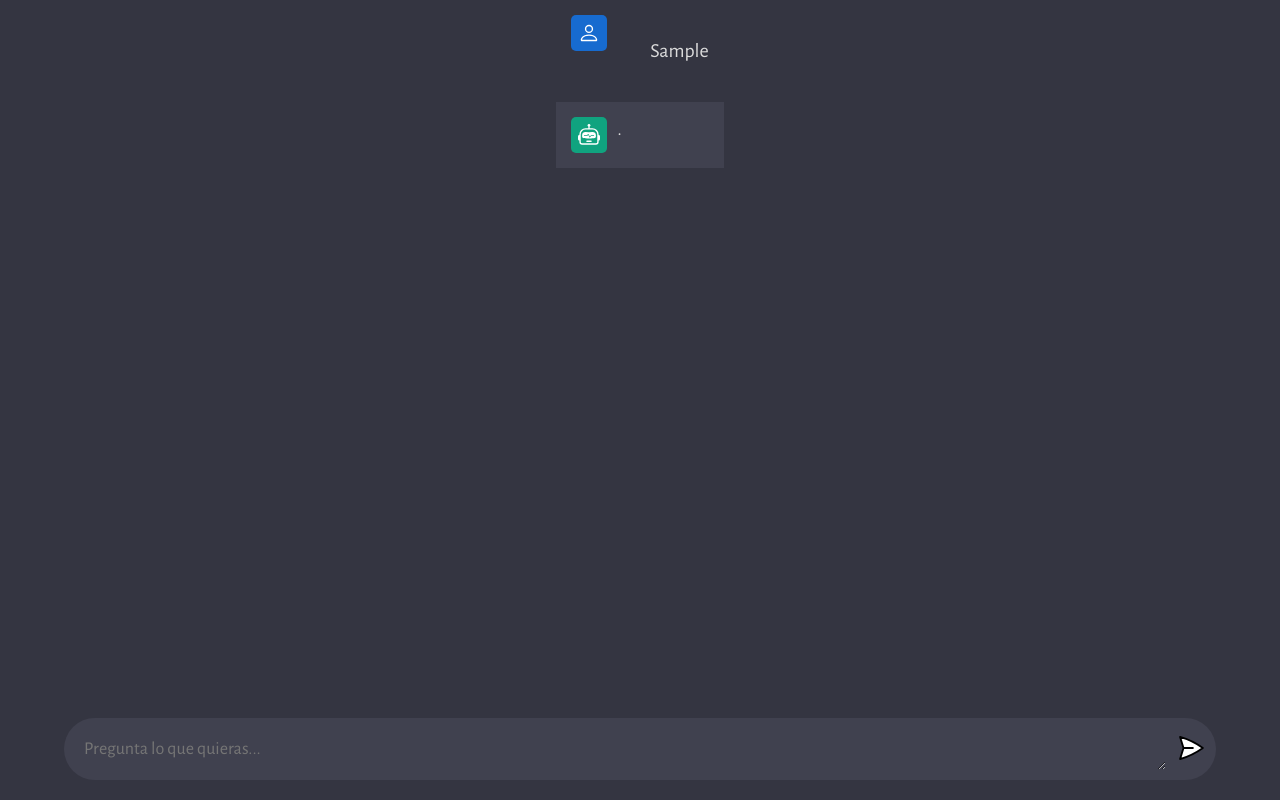
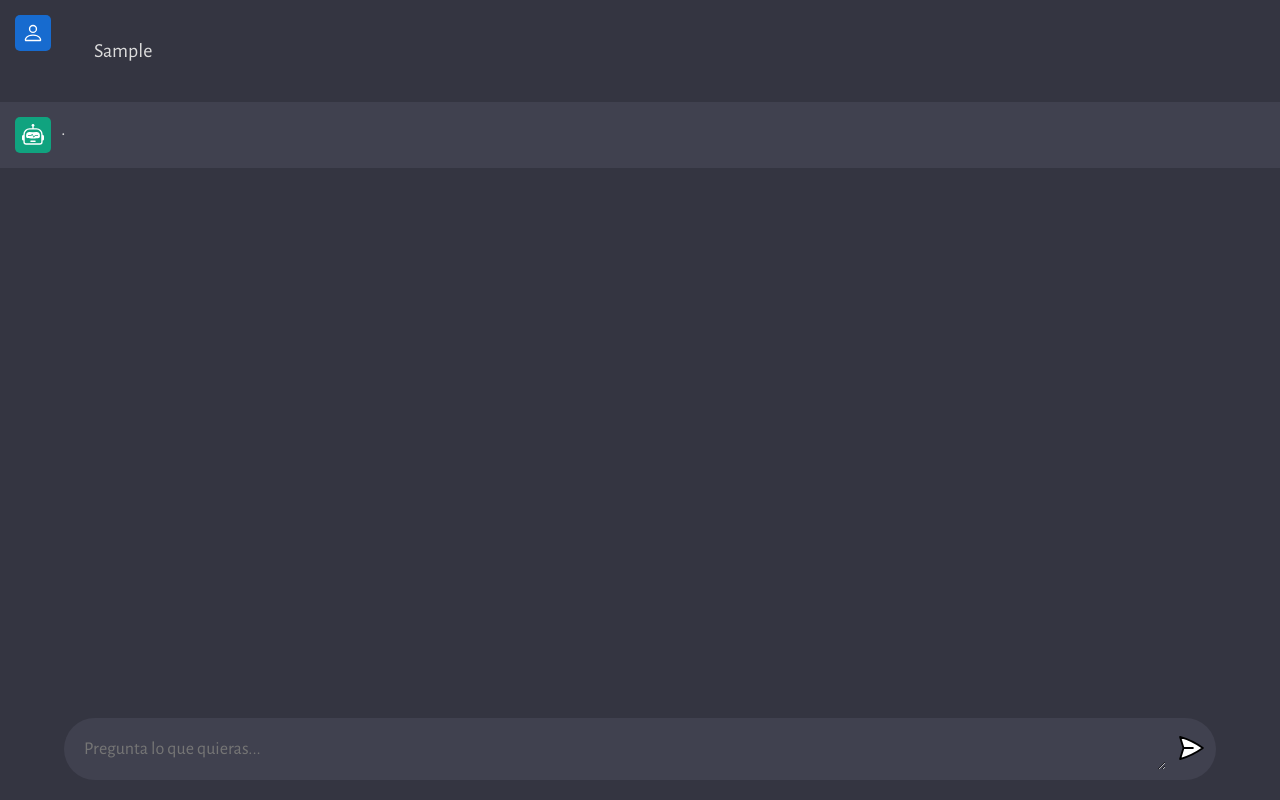
Before and after one commit to fernandogbz/fergpt, a website built with Vite: page client/index.html in a window 1280 px wide. Both pictures are taken after typing "Sample" into the empty fields and a click on the button 1191 px from the left and 749 px from the top of the page. Built offline with nearby package versions, Linux system fonts and the light colour scheme.

Commit message:
chatStripe full dvw, and align app div content: start

```diff
--- a/client/style.css
+++ b/client/style.css
@@ -19,7 +19,7 @@ body {
 
   display: flex;
   flex-direction: column;
-  align-items: center;
+  align-items: start;
   justify-content: space-between;
 }
 
@@ -46,7 +46,7 @@ body {
 }
 
 .wrapper {
-  width: 100%;
+  width: 100dvw;
   padding: 15px;
 }
 
```
